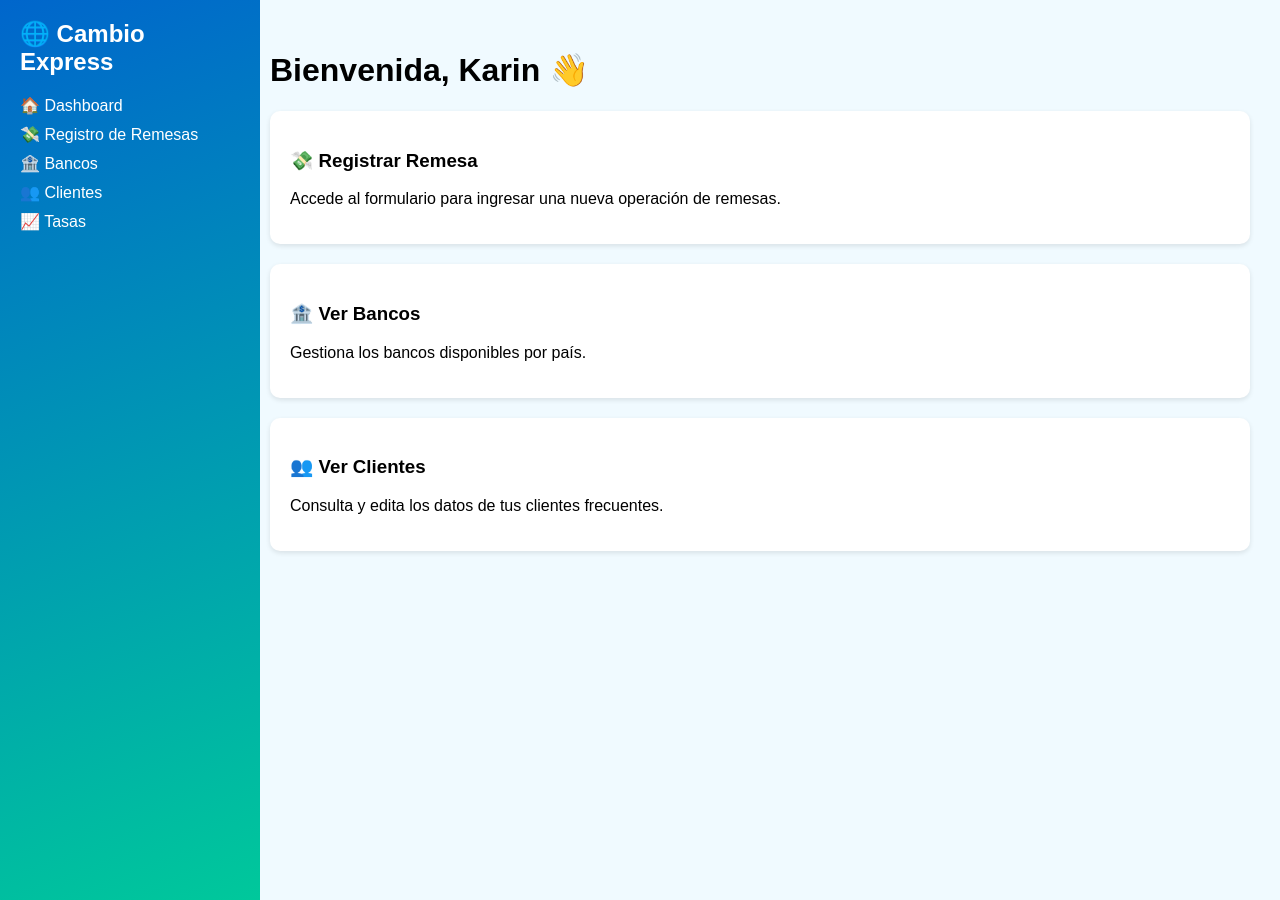
After one commit to karinbarazarte/Cambioexpress2018, a Flask app: template templates/index.html in a window 1280 px wide. The commit adds this page. Run offline with Flask 3, Linux system fonts and the light colour scheme; the template is opened without the code that fills it, so the values that code supplies are empty.

Commit message:
Add files via upload

```diff
--- a/app.py
+++ b/app.py
@@ -1,11 +1,9 @@
 
 from flask import Flask, render_template, request
 import os
-import datetime
 
 app = Flask(__name__)
 
-# Simulador de tasas registradas
 tasas = {
     ("Perú", "Venezuela"): 3.5,
     ("Venezuela", "Perú"): 4.1,
@@ -31,7 +29,6 @@ def remesas():
     colaboradores = ["María", "Pedro", "Luisa"]
     return render_template('remesas.html', paises=paises, bancos=bancos, colaboradores=colaboradores)
 
-
 if __name__ == '__main__':
     port = int(os.environ.get('PORT', 5000))
     app.run(host='0.0.0.0', port=port)
--- a/templates/dashboard.html
+++ b/templates/dashboard.html
@@ -1,27 +1,29 @@
 
 <!DOCTYPE html>
-<html>
+<html lang="es">
 <head>
-    <title>Dashboard - Cambio Express</title>
+    <meta charset="UTF-8">
+    <title>Cambio Express 2018</title>
     <style>
-        body { font-family: sans-serif; margin: 0; display: flex; height: 100vh; background: #f0faff; }
-        .sidebar { width: 220px; background: linear-gradient(160deg, #0066cc, #00cc99); color: white; padding: 20px; }
-        .content { padding: 30px; flex: 1; }
+        body { margin: 0; font-family: Arial, sans-serif; background: #f0faff; display: flex; min-height: 100vh; }
+        .sidebar { width: 220px; background: linear-gradient(160deg, #0066cc, #00cc99); padding: 20px; color: white; height: 100vh; position: fixed; }
+        .sidebar h2 { margin-top: 0; }
+        .sidebar a { color: white; text-decoration: none; display: block; margin: 10px 0; }
+        .content { margin-left: 240px; padding: 30px; flex: 1; }
         .card { background: white; padding: 20px; border-radius: 10px; margin-bottom: 20px; box-shadow: 0 2px 5px rgba(0,0,0,0.1); cursor: pointer; }
     </style>
 </head>
 <body>
     <div class="sidebar">
-        <h2>Cambio Express</h2>
-        <p><a href="/" style="color:white;">Dashboard</a></p>
-        <p><a href="/remesas" style="color:white;">Registro de Remesas</a></p>
-        <p><a href="#" style="color:white;">Tasas</a></p>
+        <h2>🌐 Cambio Express</h2>
+        <a href="/">🏠 Dashboard</a>
+        <a href="/remesas">💸 Registro de Remesas</a>
+        <a href="#">🏦 Bancos</a>
+        <a href="#">👥 Clientes</a>
+        <a href="#">📈 Tasas</a>
     </div>
     <div class="content">
-        <h1>Bienvenida, Karin 👋</h1>
-        <div class="card" onclick="location.href='/remesas'">
-            <h3>💸 Ir a Registro de Remesas</h3>
-        </div>
+        {% block content %}{% endblock %}
     </div>
 </body>
 </html>
--- /dev/null
+++ b/templates/index.html
@@ -0,0 +1,17 @@
+
+{% extends "dashboard.html" %}
+{% block content %}
+    <h1>Bienvenida, Karin 👋</h1>
+    <div class="card" onclick="location.href='/remesas'">
+        <h3>💸 Registrar Remesa</h3>
+        <p>Accede al formulario para ingresar una nueva operación de remesas.</p>
+    </div>
+    <div class="card">
+        <h3>🏦 Ver Bancos</h3>
+        <p>Gestiona los bancos disponibles por país.</p>
+    </div>
+    <div class="card">
+        <h3>👥 Ver Clientes</h3>
+        <p>Consulta y edita los datos de tus clientes frecuentes.</p>
+    </div>
+{% endblock %}
```
Also changed, not shown: templates/remesas.html (+1 -108 lines).
